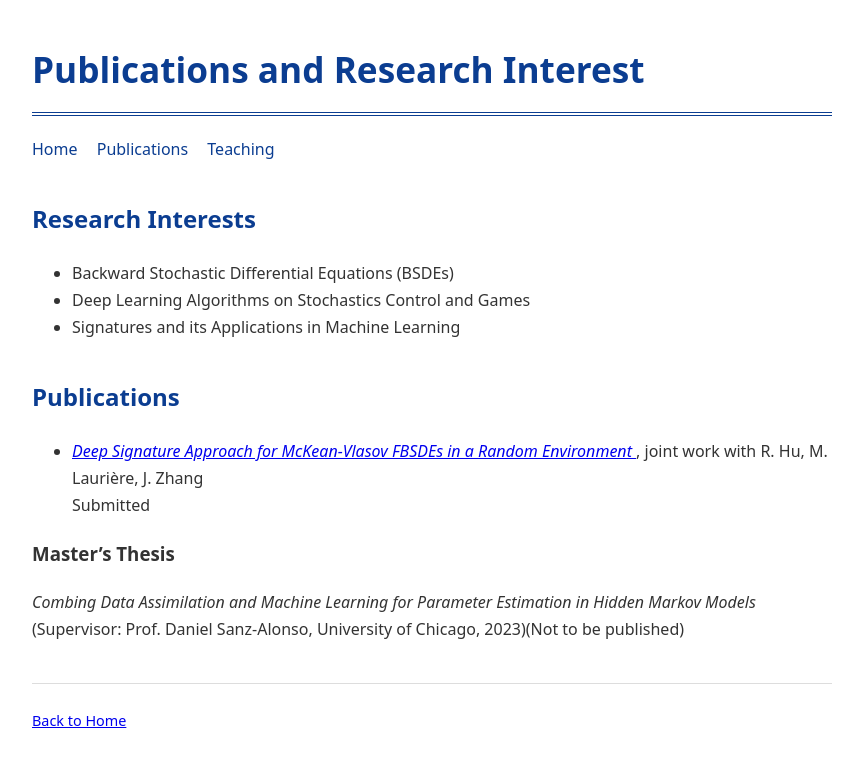
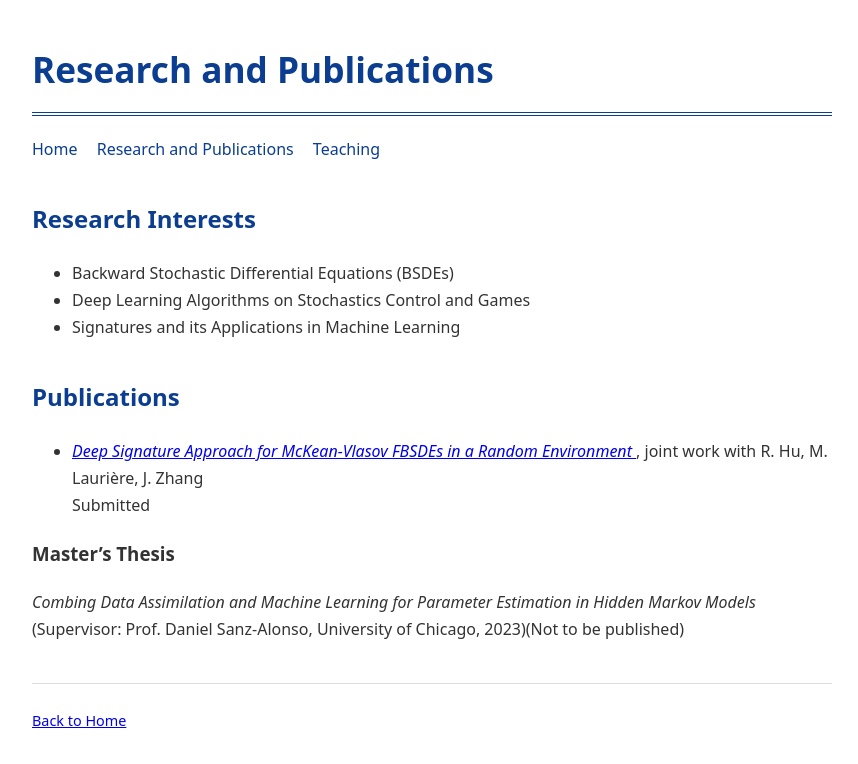
Before and after one commit to BotaoJin1/BotaoJin1.github.io, a plain HTML site: page publications.html in a window 1280 px wide. Shown: the whole page, without its empty margins (208-1066 px from the left). Drawn offline with Linux system fonts and the light colour scheme.

Commit message:
Update title and header for publications page

```diff
--- a/publications.html
+++ b/publications.html
@@ -2,15 +2,15 @@
 <html lang="en">
 <head>
   <meta charset="UTF-8">
-  <title>Publications and Research Interest - Botao Jin</title>
+  <title>Research and Publications - Botao Jin</title>
   <link rel="stylesheet" href="style.css">
 </head>
 <body>
-  <header><h1>Publications and Research Interest</h1></header>
+  <header><h1>Research and Publications</h1></header>
 
   <nav>
     <a href="index.html">Home</a>
-    <a href="publications.html">Publications</a>
+    <a href="publications.html">Research and Publications</a>
     <a href="teaching.html">Teaching</a>
   </nav>
 
```
